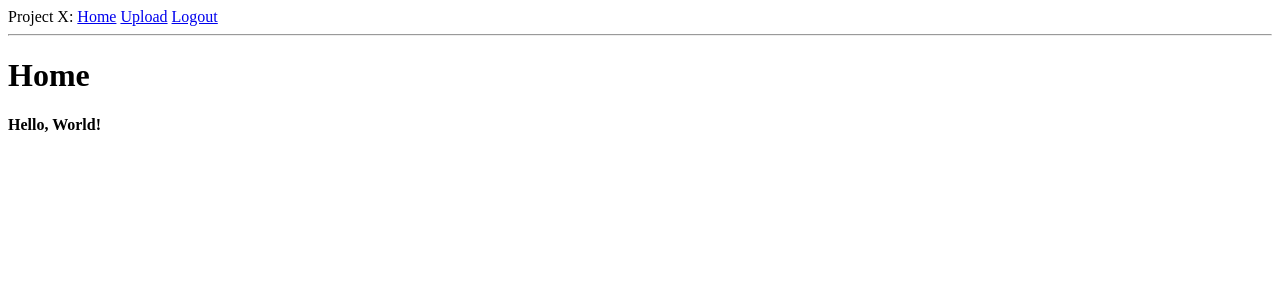
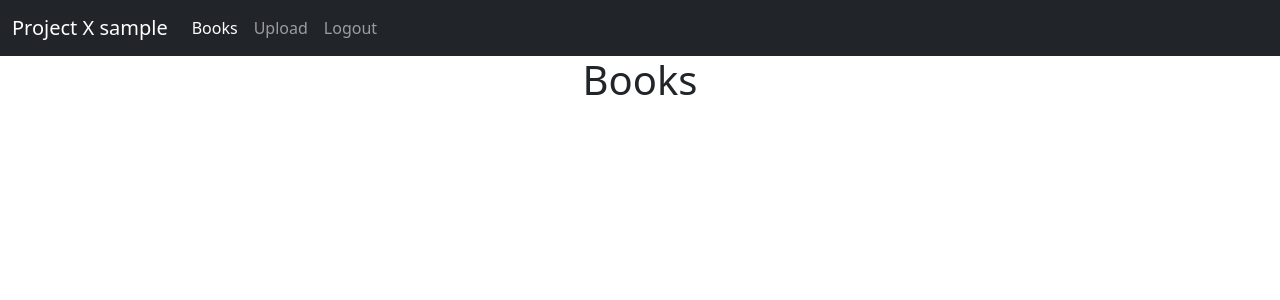
Before and after one commit to bog2530/learn_python_project, a Flask app: page / in a window 1280 px wide. Shown: the top 300 px of the page. Run offline with Flask 2, Linux system fonts and the light colour scheme; the visitor is signed in with stand-in values (Sample User, id 1); data comes from the database, SQL or seed files in the repository; data that the repository does not hold is empty.

Commit message:
web pages (#4)
* web pages

* fixed

* fixed

* fixed_2

* Fixed

```diff
--- a/app/models.py
+++ b/app/models.py
@@ -51,7 +51,7 @@ class Book(db.Model):
         date_created: дата загрузки книги
         user_id: id пользователя загрузившего книгу"""
     id = db.Column(db.Integer, primary_key=True) # noqa
-    title = db.Column(db.String(60), index=True, unique=True)
+    title = db.Column(db.String(60), index=True, unique=False)
     input_book_path = db.Column(db.String(120), unique=True)
     text = db.Column(db.Text())
     date_created = db.Column(db.DateTime, index=True, default=datetime.utcnow)
@@ -59,7 +59,7 @@ class Book(db.Model):
     # Отношения
     user = db.relationship('User', backref='books')
     words = db.relationship(
-        'Word', secondary=book_word, lazy='subquery', backref=db.backref('b_words', lazy=True))
+        'Word', secondary=book_word, cascade="all,delete", lazy='subquery', backref=db.backref('b_words', lazy=True))
 
     def __repr__(self) -> None:
         return f'<Book id: {self.id} title: {self.title}>'
@@ -80,13 +80,13 @@ class Translation(db.Model):
     translate = db.Column(db.String(120), index=True)
     word_id = db.Column(db.Integer, db.ForeignKey('word.id'))
     # Отношения
-    word = db.relationship('Word', backref='translations')
+    word = db.relationship('Word', backref=db.backref('translations', cascade="all,delete"))
 
 
 class Dictionary(db.Model):
     """Модель словарь."""
     id = db.Column(db.Integer, primary_key=True) # noqa
-    name = db.Column(db.String(120))  # не знаю сколько символов
+    name = db.Column(db.String(120))
     user_id = db.Column(db.Integer, db.ForeignKey('user.id'))
     user = db.relationship('User', backref='dictionaries')
     words = db.relationship(
@@ -107,7 +107,7 @@ class Sentence(db.Model):
     base_text = db.Column(db.Text())
     translate_text = db.Column(db.Text())
     book = db.relationship(
-        'Book', backref='sentences')
+        'Book', cascade="all,delete", backref=db.backref('sentences', cascade="all,delete"))
 
     def __repr__(self) -> None:
         return f'<Sentence: {self.id} text: {self.base_text}, translate: {self.translate_text}>'
--- a/app/routes.py
+++ b/app/routes.py
@@ -18,11 +18,11 @@ from config import Config
 
 
 @app.route('/')
-@app.route('/index')
+@app.route('/books')
 @login_required
-def index() -> None:
-    posts = ["Hello, World!"]
-    return render_template("index.html", title='Home Page', posts=posts)
+def books() -> None:
+    books = Book.query.filter(Book.user_id == current_user.id).order_by(Book.date_created.desc()).all()
+    return render_template("index.html", title='Books Page', books=books)
 
 
 @app.route('/register', methods=['GET', 'POST'])
@@ -43,7 +43,7 @@ def register() -> None:
 @app.route('/login', methods=['GET', 'POST'])
 def login():
     if current_user.is_authenticated:
-        return redirect(url_for('index'))
+        return redirect(url_for('books'))
     form = LoginForm()
     if form.validate_on_submit():
         user = User.query.filter_by(username=form.username.data).first()
@@ -53,7 +53,7 @@ def login():
         login_user(user, remember=form.remember_me.data)
         next_page = request.args.get('next')
         if not next_page or url_parse(next_page).netloc != '':
-            next_page = url_for('index')
+            next_page = url_for('books')
         return redirect(next_page)
     return render_template('login.html', title='Sign In', form=form)
 
@@ -61,7 +61,7 @@ def login():
 @app.route('/logout')
 def logout():
     logout_user()
-    return redirect(url_for('index'))
+    return redirect(url_for('books'))
 
 
 def allowed_file(filename):
@@ -106,3 +106,32 @@ def upload():
         else:
             flash('File is not a pdf')
     return render_template('upload.html', form=form)
+
+
+@app.route('/books/<int:id>/del')
+@login_required
+def book_delete(id):
+    try:
+        book_del = Book.query.filter(Book.user_id == current_user.id, Book.id == id).first()
+        db.session.delete(book_del)
+        db.session.commit()
+        flash(f'File deleted: {book_del.title}')
+    except Exception:
+        flash('File cannot be deleted')
+    return redirect(url_for('books'))
+
+
+@app.route('/books/<int:id>/sentences/')
+@login_required
+def sentence(id):
+    sentence = (db.session.query(Sentence).join(Book).filter(Book.id == id, Book.user_id == current_user.id))
+    return render_template("sentence.html", title='Home Page', sentence=sentence)
+
+
+@app.route('/books/<int:id>/words')
+@login_required
+def words(id):
+    words = (db.session.query(Word)
+             .join(Book.words)
+             .filter(Book.id == id, Book.user_id == current_user.id))
+    return render_template("word.html", title='Home Page', words=words)
--- a/app/templates/base.html
+++ b/app/templates/base.html
@@ -1,4 +1,13 @@
-<html>
+<!doctype html>
+<html lang="en">
+  <head>
+    <!-- Required meta tags -->
+    <meta charset="utf-8">
+    <meta name="viewport" content="width=device-width, initial-scale=1">
+
+    <!-- Bootstrap CSS -->
+    <link href="https://cdn.jsdelivr.net/npm/bootstrap@5.1.3/dist/css/bootstrap.min.css" rel="stylesheet" integrity="sha384-1BmE4kWBq78iYhFldvKuhfTAU6auU8tT94WrHftjDbrCEXSU1oBoqyl2QvZ6jIW3" crossorigin="anonymous">
+
     <head>
         {% if title %}
         <title>{{ title }} - Project X</title>
@@ -6,19 +15,32 @@
         <title>Project X</title>
         {% endif %}
     </head>
-    <body>
-        <div>
-            Project X:
+    <nav class="navbar navbar-expand-lg navbar-dark bg-dark">
+        <div class="container-fluid">
+          <a class="navbar-brand" href="#">Project X {{current_user.username}}</a>
+          {% if current_user.is_authenticated %}
+          <div class="collapse navbar-collapse" id="navbarColor01">
+            <ul class="navbar-nav me-auto">
+              <li class="nav-item">
+                <a class="nav-link active" href="{{ url_for('books') }}">Books
+                  <span class="visually-hidden">(current)</span>
+                </a>
+              </li>
+              <li class="nav-item">
+                <a class="nav-link" href="{{ url_for('upload') }}">Upload</a>
+              </li>
+              <li class="nav-item">
+                <a class="nav-link" href="{{ url_for('logout') }}">Logout</a>
+              </li>
 
-            {% if current_user.is_anonymous %}
-            <a href="{{ url_for('login') }}">Login</a>
-            {% else %}
-            <a href="{{ url_for('index') }}">Home</a>
-            <a href="{{ url_for('upload') }}">Upload</a>
-            <a href="{{ url_for('logout') }}">Logout</a>
-            {% endif %}
+              {% endif %}
+                </div>
+              </li>
+            </ul>
+            </form>
           </div>
-        <hr>
+        </div>
+        </nav>
         {% with messages = get_flashed_messages() %}
         {% if messages %}
         <ul>
@@ -30,4 +52,16 @@
         {% endwith %}
         {% block content %}{% endblock %}
     </body>
+
+    <!-- Optional JavaScript; choose one of the two! -->
+
+    <!-- Option 1: Bootstrap Bundle with Popper -->
+    <script src="https://cdn.jsdelivr.net/npm/bootstrap@5.1.3/dist/js/bootstrap.bundle.min.js" integrity="sha384-ka7Sk0Gln4gmtz2MlQnikT1wXgYsOg+OMhuP+IlRH9sENBO0LRn5q+8nbTov4+1p" crossorigin="anonymous"></script>
+
+    <!-- Option 2: Separate Popper and Bootstrap JS -->
+    <!--
+    <script src="https://cdn.jsdelivr.net/npm/@popperjs/core@2.10.2/dist/umd/popper.min.js" integrity="sha384-7+zCNj/IqJ95wo16oMtfsKbZ9ccEh31eOz1HGyDuCQ6wgnyJNSYdrPa03rtR1zdB" crossorigin="anonymous"></script>
+    <script src="https://cdn.jsdelivr.net/npm/bootstrap@5.1.3/dist/js/bootstrap.min.js" integrity="sha384-QJHtvGhmr9XOIpI6YVutG+2QOK9T+ZnN4kzFN1RtK3zEFEIsxhlmWl5/YESvpZ13" crossorigin="anonymous"></script>
+    -->
+  </body>
 </html>
--- a/app/templates/index.html
+++ b/app/templates/index.html
@@ -1,8 +1,17 @@
 {% extends "base.html" %}
 
 {% block content %}
-    <h1>Home</h1>
-    {% for post in posts %}
-    <div><p><b>{{ post }}</b></p></div>
+    <body>
+    <h1 class="text-center">Books</h1>
+    {% for el in books %}
+    <div class="container-sm card border-dark mb-1" style="max-width: 80rem;">
+        <div class="card-body">
+            <h6>{{ el.title }}</h6>
+            <p>Date of addition: {{ el.date_created.date() }}</p>
+            <a href="{{ url_for('sentence', id=el.id) }}" class="btn btn-dark btn-sm active" role="button" aria-pressed="true">Sentence translate</a>
+            <a href="{{ url_for('words', id=el.id) }}" class="btn btn-dark btn-sm active" role="button" aria-disabled="true">Word translate</a>
+            <a href="{{ url_for('book_delete', id=el.id) }}" class="btn btn-warning btn-sm active" role="button" aria-disabled="true">Delete book</a>
+        </div>
+    </div>
     {% endfor %}
 {% endblock %}
--- a/app/templates/register.html
+++ b/app/templates/register.html
@@ -1,6 +1,7 @@
 {% extends "base.html" %}
 
 {% block content %}
+    <body class="text-center">
     <h1>Register</h1>
     <form action="" method="post">
         {{ form.hidden_tag() }}
@@ -13,7 +14,7 @@
         </p>
         <p>
             {{ form.email.label }}<br>
-            {{ form.email(size=64) }}<br>
+            {{ form.email(size=32) }}<br>
             {% for error in form.email.errors %}
             <span style="color: red;">[{{ error }}]</span>
             {% endfor %}
@@ -33,5 +34,7 @@
             {% endfor %}
         </p>
         <p>{{ form.submit() }}</p>
+        <a class="link-secondary" href="{{ url_for('login') }}">Back</a></p>
     </form>
+    </body>
 {% endblock %}
--- a/app/templates/upload.html
+++ b/app/templates/upload.html
@@ -1,9 +1,11 @@
 {% extends "base.html" %}
 
 {% block content %}
+    <body class="text-center">
     <h1>Upload book</h1>
     <form class ="" action="{{ url_for('upload') }}" method="post", enctype="multipart/form-data">
         {{ form.file() }}
+
         <p>
             {{ form.title.label }}<br>
             {{ form.title(size=32) }}<br>
@@ -12,6 +14,7 @@
             {{ form.author.label }}<br>
             {{ form.author(size=32) }}<br>
         </p>
-        {{ form.submit() }}
+        <button type=form.submit() class="btn btn-dark">{{ form.submit.label() }}</button>
     </form>
+    </body>
  {% endblock %}
```
Also changed, not shown: app/templates/login.html (+4 -4 lines), app/templates/sentence.html (added, +15 -0 lines), app/templates/word.html (added, +17 -0 lines), app/translator_lookup.py (added, +13 -0 lines), migrations/versions/94748735a688_test_x_5.py (added, +30 -0 lines), 1 other file.
